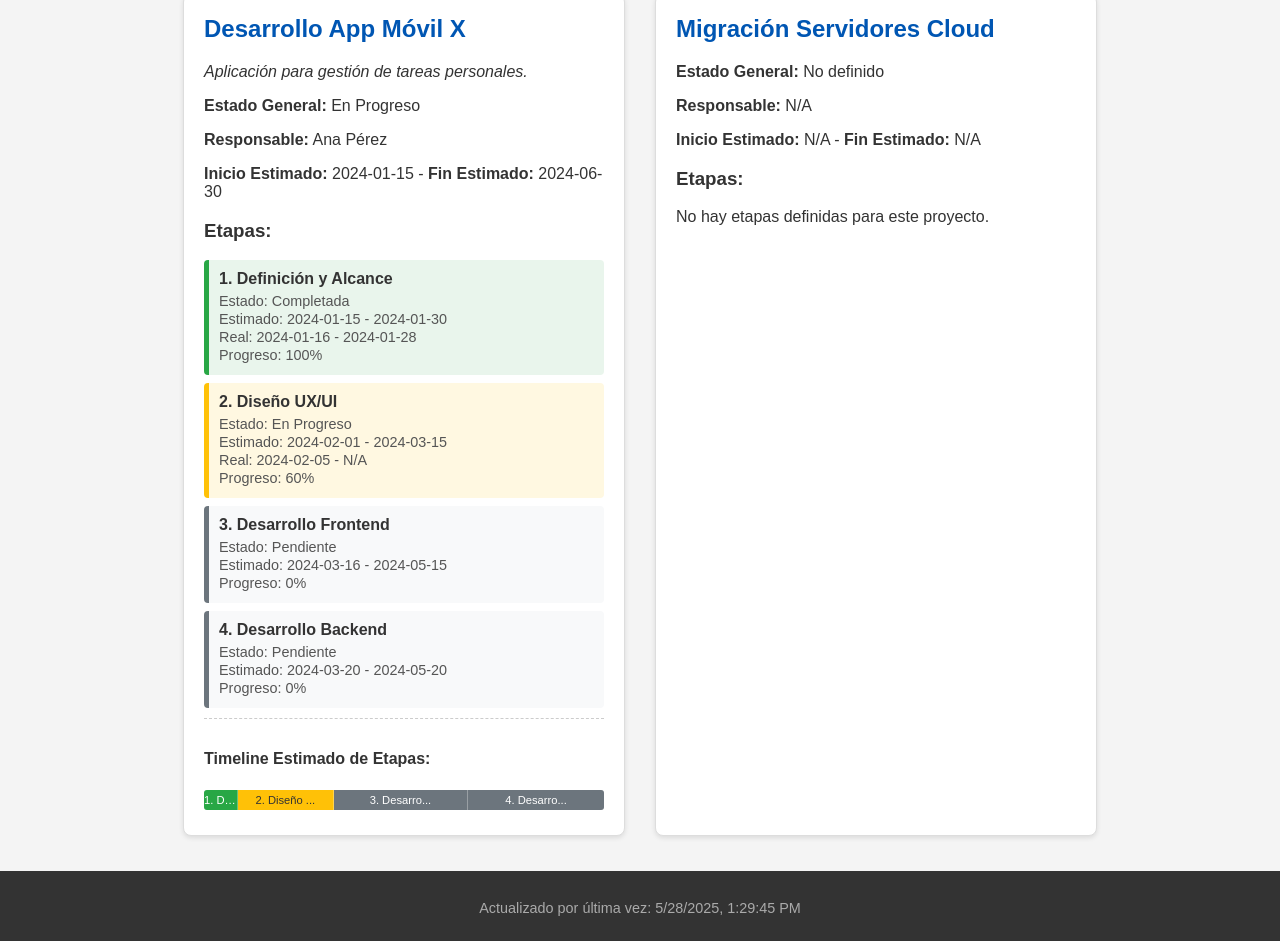
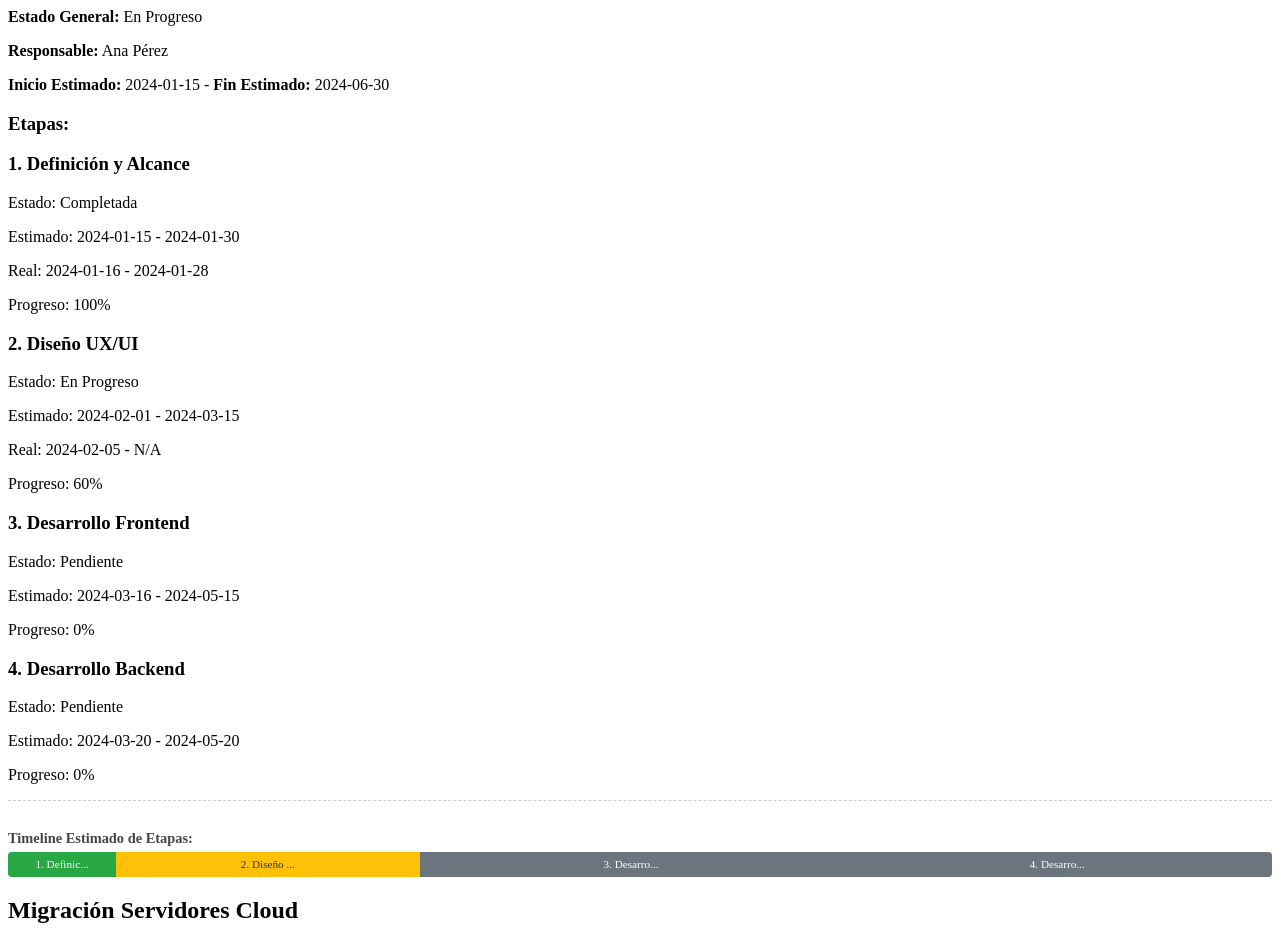
Before and after one commit to kacofanjul/seguimiento, a plain HTML site: page index.html in a window 1280 px wide. Shown: the part 153-1094 px from the top of the page. Drawn offline with Linux system fonts and the light colour scheme.

Commit message:
Update style.css

```diff
--- a/style.css
+++ b/style.css
@@ -1,62 +1,36 @@
-body { font-family: sans-serif; margin: 0; background-color: #f4f4f4; color: #333; }
-header { background-color: #333; color: white; padding: 1em; text-align: center; }
-#proyectos-container { display: flex; flex-wrap: wrap; justify-content: center; padding: 20px; }
-.proyecto-card {
-    background-color: white;
-    border: 1px solid #ddd;
-    border-radius: 8px;
-    margin: 15px;
-    padding: 20px;
-    width: 400px; /* O ajusta según necesidad */
-    box-shadow: 0 2px 5px rgba(0,0,0,0.1);
-}
-.proyecto-card h2 { margin-top: 0; color: #0056b3; }
-.etapa {
-    padding: 10px;
-    margin-bottom: 8px;
-    border-radius: 4px;
-    border-left: 5px solid transparent; /* Se usará para el estado */
-}
-.etapa h3 { margin: 0 0 5px 0; font-size: 1em; }
-.etapa p { margin: 2px 0; font-size: 0.9em; color: #555; }
-.etapa.Completada { border-left-color: #28a745; background-color: #e9f5ec; }
-.etapa.EnProgreso { border-left-color: #ffc107; background-color: #fff8e1; }
-.etapa.Pendiente { border-left-color: #6c757d; background-color: #f8f9fa; }
-.etapa.Bloqueada { border-left-color: #dc3545; background-color: #fbe<y_bin_273>e; }
-
-/* Estilos para el timeline simple */
 .timeline-container {
-    margin-top: 10px;
+    margin-top: 15px;
     padding-top: 10px;
     border-top: 1px dashed #ccc;
 }
+.timeline-container h4 {
+    margin-bottom: 5px;
+    font-size: 0.9em;
+    color: #444;
+}
 .timeline-bar {
-    display: flex;
-    height: 20px;
-    background-color: #eee;
-    border-radius: 3px;
+    display: flex; /* Fundamental para que los segmentos se pongan uno al lado del otro */
+    height: 25px;
+    background-color: #e9ecef; /* Un fondo base para la barra */
+    border-radius: 4px;
     margin-bottom: 5px;
     font-size: 0.7em;
-    line-height: 20px;
+    line-height: 25px; /* Centra el texto verticalmente */
     color: white;
-    overflow: hidden; /* Para asegurar que los textos no se salgan */
+    overflow: hidden; /* Para que los segmentos no se salgan si suman más del 100% por errores de cálculo */
+    width: 100%; /* Asegura que ocupe todo el ancho disponible */
 }
 .timeline-segment {
     height: 100%;
     text-align: center;
-    white-space: nowrap;
-    overflow: hidden;
-    text-overflow: ellipsis;
-    box-sizing: border-box; /* Incluye padding y border en el width */
-    border-right: 1px solid rgba(255,255,255,0.3); /* Separador sutil */
+    white-space: nowrap; /* Evita que el texto se parta en varias líneas dentro del segmento */
+    overflow: hidden; /* Oculta el texto que no quepa */
+    text-overflow: ellipsis; /* Añade "..." si el texto es muy largo */
+    box-sizing: border-box;
+    padding: 0 5px; /* Un poco de espacio interno */
+    /* Colores según estado */
 }
-.timeline-segment:last-child {
-    border-right: none;
-}
-/* Colores para los segmentos del timeline (iguales o similares a los de la etapa) */
-.timeline-Completada { background-color: #28a745; }
-.timeline-EnProgreso { background-color: #ffc107; color: #333; } /* Texto oscuro para amarillo */
-.timeline-Pendiente { background-color: #6c757d; }
-.timeline-Bloqueada { background-color: #dc3545; }
-
-footer { text-align: center; padding: 1em; background-color: #333; color: #aaa; font-size: 0.9em; }
+.timeline-segment.timeline-Completada { background-color: #28a745; }
+.timeline-segment.timeline-EnProgreso { background-color: #ffc107; color: #333; } /* Texto oscuro para amarillo */
+.timeline-segment.timeline-Pendiente { background-color: #6c757d; }
+.timeline-segment.timeline-Bloqueada { background-color: #dc3545; }
```
